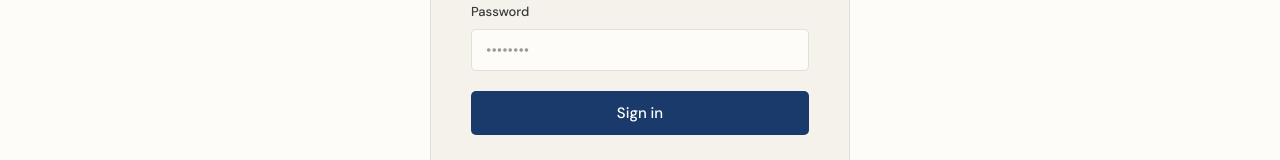
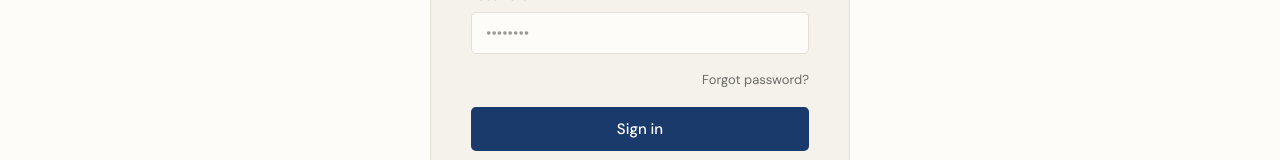
Before and after one commit to WumbleCat/csa-uk-website, a Next.js app: page /login in a window 1280 px wide. Shown: the part 386-546 px from the top of the page. Built offline with nearby package versions, Linux system fonts and the light colour scheme; no server answers.

Commit message:
add password reset function

```diff
--- a/src/app/login/LoginForm.tsx
+++ b/src/app/login/LoginForm.tsx
@@ -73,6 +73,10 @@ export default function LoginForm() {
 
       {error && <p className={styles.error} role="alert">{error}</p>}
 
+      <div className={styles.forgotRow}>
+        <Link href="/forgot-password" className={styles.forgotLink}>Forgot password?</Link>
+      </div>
+
       <button type="submit" className={styles.submitBtn} disabled={loading}>
         {loading ? 'Signing in…' : 'Sign in'}
       </button>
--- a/src/app/login/login.module.css
+++ b/src/app/login/login.module.css
@@ -84,6 +84,27 @@
   border-radius: 4px;
   padding: 8px 12px;
   margin-bottom: 12px;
+}
+
+.forgotRow {
+  display: flex;
+  justify-content: flex-end;
+  margin-bottom: 12px;
+}
+
+.forgotLink {
+  font-family: var(--font-dm-sans), sans-serif;
+  font-size: 13px;
+  color: var(--ink-muted);
+  text-decoration: underline;
+  text-decoration-color: transparent;
+  text-underline-offset: 2px;
+  transition: color 0.15s ease, text-decoration-color 0.15s ease;
+}
+
+.forgotLink:hover {
+  color: var(--navy);
+  text-decoration-color: var(--navy-ul);
 }
 
 .submitBtn {
```
